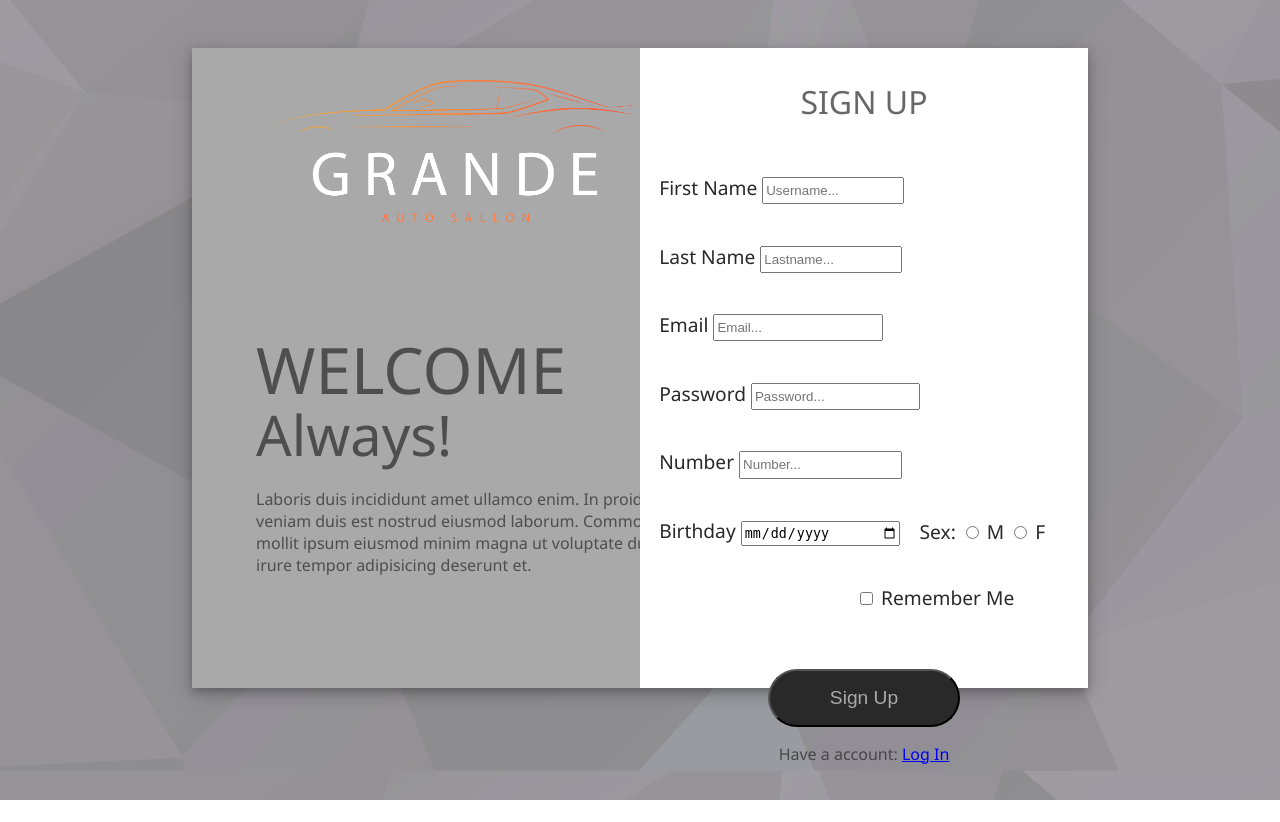
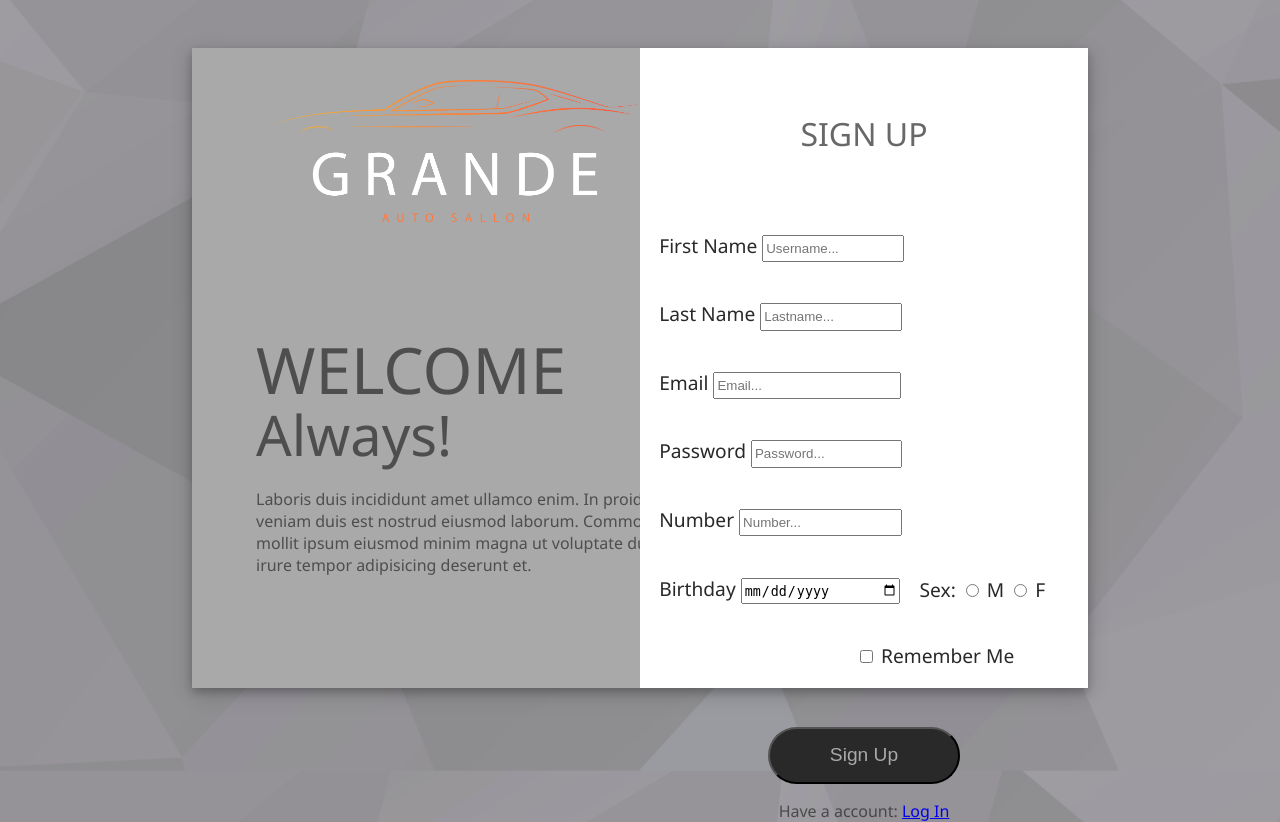
Before and after one commit to EdiiA/Project-1, a PHP site: page /sign-up.html in a window 1280 px wide. Before the commit the page ends 800 px from the top, so only its background shows below. Run offline with PHP 8.4, Linux system fonts and the light colour scheme.

Commit message:
Sign Up
Perfundimi i dizajnit te sign up form.

```diff
--- a/sign-up.css
+++ b/sign-up.css
@@ -76,6 +76,7 @@ body{
 
 #form-title{
     font-size: 2em;
+    margin-top: 2em;
 }
 
 .form{
@@ -86,11 +87,21 @@ body{
     align-items: center;
     font-size: 1.2em;
     flex-wrap: wrap;
-
+    margin-top: 3em;
 }
 
 .input-1{
     width: 10em;
+    height: 1.6em;
+}
+
+#email{
+    width: 13.5em;
+    height: 1.6em;
+}
+
+#password{
+    width: 10.7em;
     height: 1.6em;
 }
 
@@ -105,6 +116,10 @@ body{
 }
 
 .f-l-name{
+    margin-left: 1em;
+}
+
+.password{
     margin-left: 1em;
 }
 
--- a/sign-up.html
+++ b/sign-up.html
@@ -29,9 +29,9 @@
 
                 <p class="f-l-name">Last Name <input id="lastname" class="input-1" type="text" placeholder="Lastname..."></p>
 
-                <p class="f-l-name">Email <input id="email" class="input-2" type="email" placeholder="Email..."></p>
+                <p class="f-l-name">Email <input id="email" type="email" placeholder="Email..."></p>
 
-                <p class="f-l-name">Password <input id="password" class="input-2" type="password" placeholder="Password..."></p>
+                <p class="password">Password <input id="password" class="input-2" type="password" placeholder="Password..."></p>
 
                 <p class="f-l-name">Number <input id="number" class="input-3" type="number" placeholder="Number..."></p>
 
```
